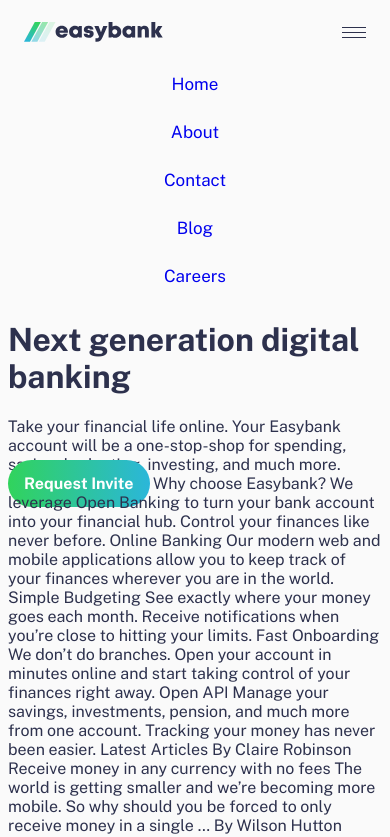
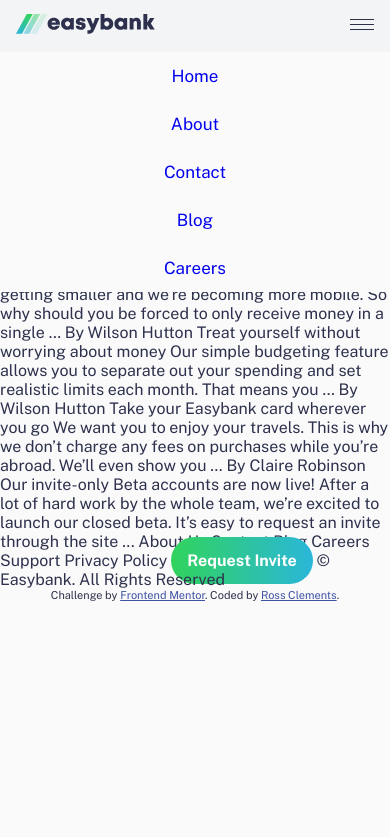
Before and after one commit to RosswClements/easybank-landingpage, a plain HTML site: page index.html in a window 390 px wide. Both pictures are taken after a click on the link 354 px from the left and 32 px from the top of the page. Shown: the top 837 px of the page. Drawn offline with nearby package versions, Linux system fonts and the light colour scheme.

Commit message:
navbar float over content mobile

```diff
--- a/index.html
+++ b/index.html
@@ -19,6 +19,7 @@
   </style>
 </head>
 <header>
+  <div class="wrapper"></div>
   <div class="topnav" id="myTopnav">
     <a href="index.html"><img src="/images/logo.svg" alt="logo"></img></a>
 
@@ -38,6 +39,7 @@
 </header>
 <body>
 
+  <div class="container" id="container1">
   <h1>Next generation digital banking</h1>
 
   Take your financial life online. Your Easybank account will be a one-stop-shop
@@ -45,7 +47,7 @@
 
   <a href="#" class="btn">Request Invite</a>
 
-
+</div>
 
   Why choose Easybank?
 
@@ -109,6 +111,7 @@
     Challenge by <a href="https://www.frontendmentor.io?ref=challenge" target="_blank">Frontend Mentor</a>.
     Coded by <a href="https://rosswclements.github.io/portfolio/">Ross Clements</a>.
   </div>
+  </div>
   <script>
     function myFunction() {
       var x = document.getElementById("myTopnav");
--- a/style.css
+++ b/style.css
@@ -18,6 +18,7 @@ html{
 body{
   font-family: 'Public Sans', sans-serif;
   color: var(--dark-blue);
+  margin: 0;
 }
 
 
@@ -68,6 +69,9 @@ body{
 
 /* Welcome Section */
 
+.container {
+  margin: 1em;
+}
 
 /* Mobile */
 @media screen and (max-width: 800px) {
@@ -83,13 +87,15 @@ body{
 
   .topnav {
     justify-content: space-between;
+    z-index: 9;
+    width: 100%;
   }
   .topnav.responsive {
-    position: relative;
+    position: absolute;
     flex-direction: column;
   }
   .topnav.responsive .icon {
-    position: absolute;
+    position: fixed;
     right: 0;
     top: 0;
   }
@@ -101,4 +107,10 @@ body{
   #btn1{
     display: none !important;
   }
+
+  /* Welcome Section */
+
+  #container1{
+    position: absolute;
+  }
 }
```
